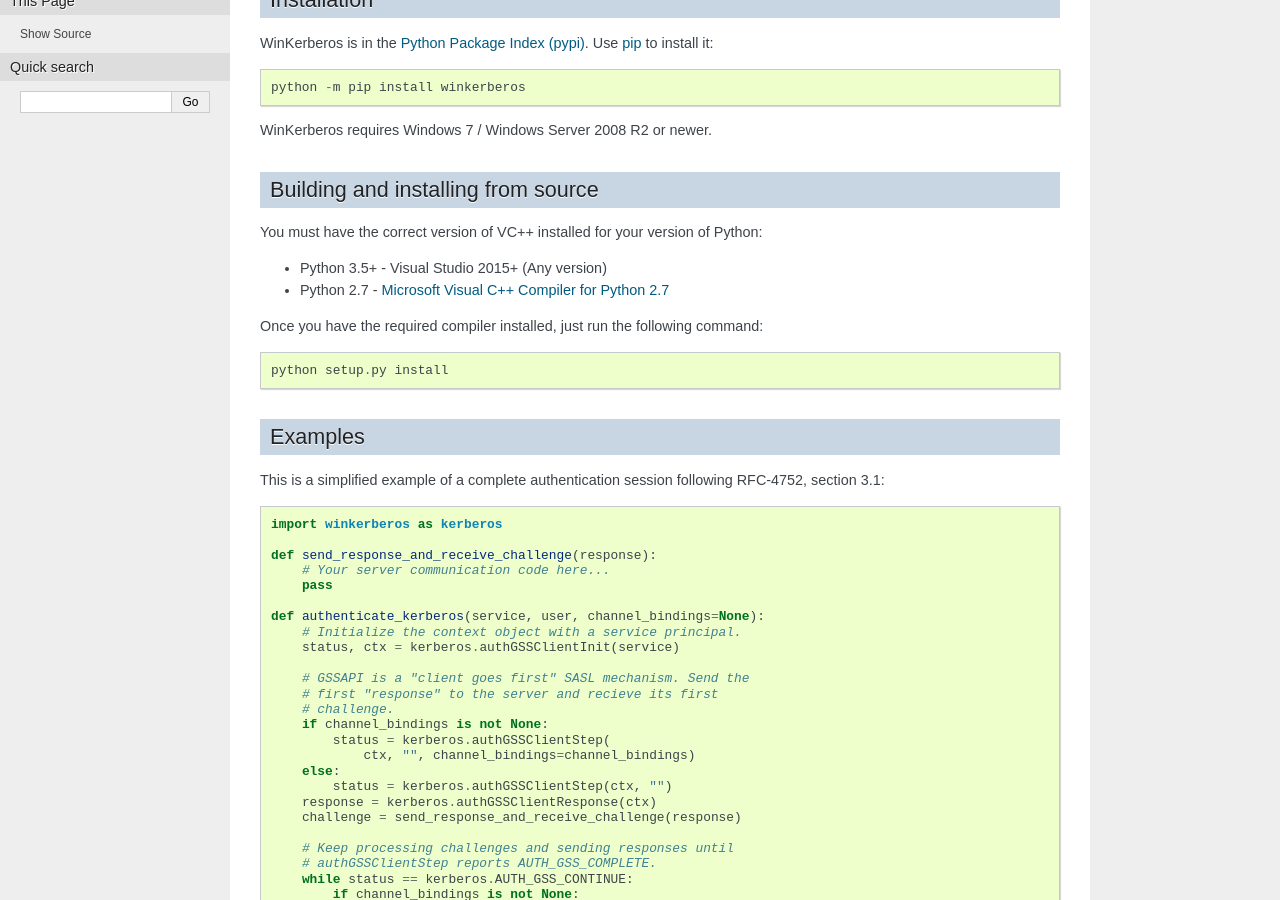
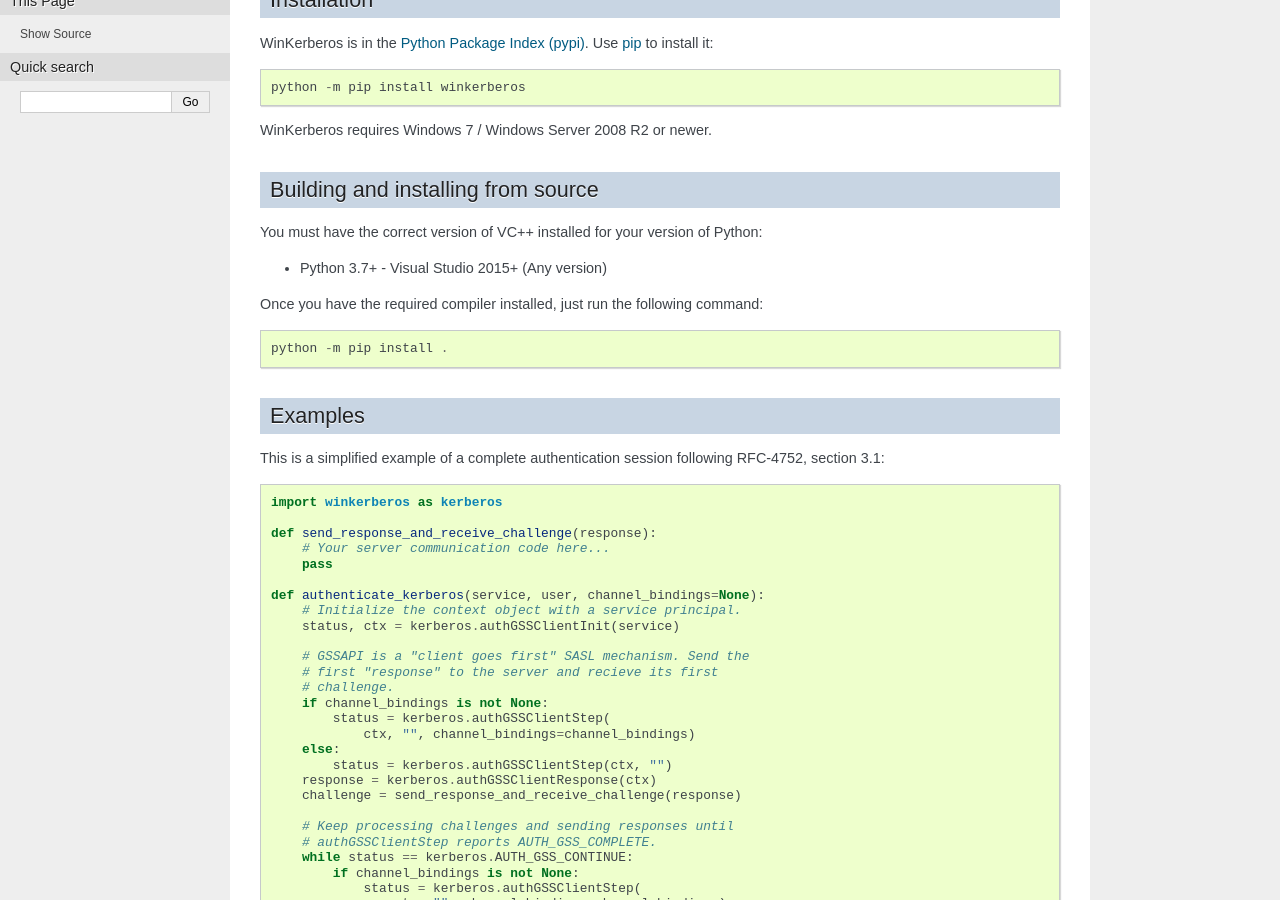
Before and after one commit to mongodb/winkerberos, a Sphinx documentation site: the page built from doc/index.rst, in a window 1280 px wide and 900 px high, scrolled down 409 px. Built offline with Sphinx 7.4.7, drawn with Linux system fonts in a browser that asks for light colours; the version number is read from the project's files by our own code.

Commit message:
PYTHON-3881 [WinKerberos] Support Python 3.7-3.12

```diff
--- a/doc/changelog.rst
+++ b/doc/changelog.rst
@@ -1,5 +1,11 @@
 Changelog
 =========
+
+Changes in Version 0.10.0
+-------------------------
+
+- Add support for Python 3.12.  Drop support for Python versions 2.7, 3.5, and 3.6.
+
 
 Changes in Version 0.9.1
 ------------------------
--- a/doc/index.rst
+++ b/doc/index.rst
@@ -32,14 +32,11 @@
 You must have the correct version of VC++ installed for your version of
 Python:
 
-- Python 3.5+ - Visual Studio 2015+ (Any version)
-- Python 2.7 - `Microsoft Visual C++ Compiler for Python 2.7`_
-
-.. _`Microsoft Visual C++ Compiler for Python 2.7`: https://www.microsoft.com/en-us/download/details.aspx?id=44266
+- Python 3.7+ - Visual Studio 2015+ (Any version)
 
 Once you have the required compiler installed, just run the following command::
 
-    python setup.py install
+    python -m pip install .
 
 Examples
 --------
```
Also changed, not shown: README.rst (+2 -5 lines), setup.py (+2 -14 lines), 5 other files.
